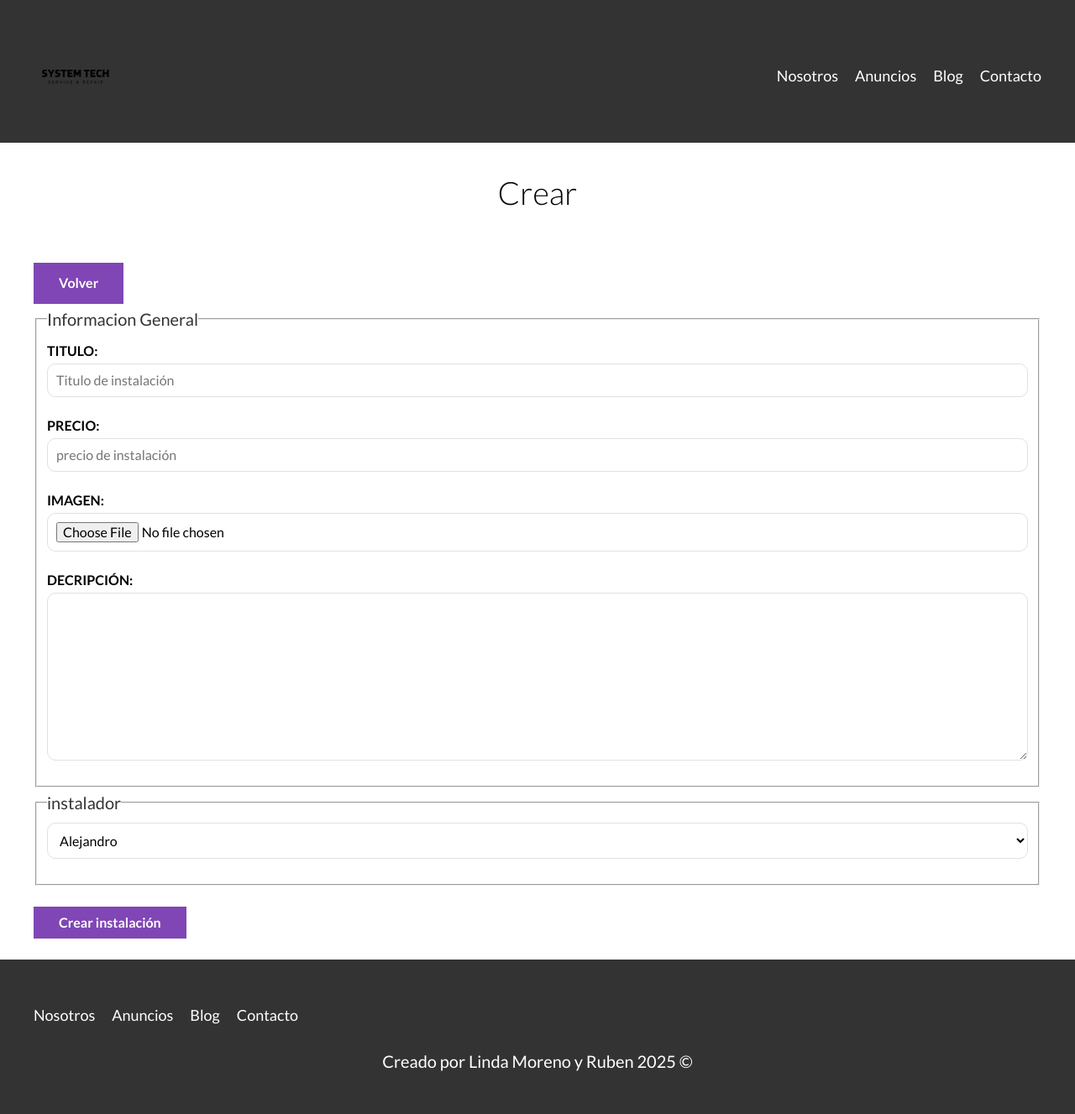
After one commit to AlejandroBel27/FinalAppweb, a PHP site: page /admin/instalaciones/crear.php in a window 1280 px wide. The commit adds this page. Shown: the whole page at 84% size. Run offline with PHP 8.4, Linux system fonts and the light colour scheme.

Commit message:
Creacion de formulario de creacion de instalacion para que el admin pueda crear instalaciones, falta terminar CRUD y conexion a BDA

```diff
--- /dev/null
+++ b/admin/instalaciones/crear.php
@@ -0,0 +1,44 @@
+<?php
+
+    require '../../includes/funciones.php';
+    incluirTemplate('header');
+?>
+
+    <main class="contenedor seccion">
+        <h1>Crear</h1>
+        <a href="/admin" class="boton boton-morado-inline-block">Volver</a>
+
+
+        <form class="formulario">
+
+            <fieldset>
+                <legend>
+                    Informacion General
+                </legend>
+                <label for="titulo">Titulo:</label>
+                <input type="text" id="titulo" placeholder="Titulo de instalación" required >
+                <label for="precio">Precio:</label>
+                <input type="number" id="precio" placeholder="precio de instalación" required>
+                <label for="imagen">Imagen:</label>
+                <input type="file" id="imagen" accept="image/jpeg , image/png" required>
+                <label for="decripcion" required>Decripción:</label>
+                <textarea id="descripcion"></textarea>
+
+            </fieldset>
+
+            <fieldset>
+                <legend>instalador</legend>
+                <select>
+                    <option value="1">Alejandro</option>
+                    <option value="2">Jesus</option>
+                </select>
+            </fieldset>
+
+            <input type="submit" value="Crear instalación" class="boton boton-morado-inline-block" >
+        </form>
+
+    </main>
+
+<?php
+    incluirTemplate('footer');
+?>
--- a/includes/templates/footer.php
+++ b/includes/templates/footer.php
@@ -11,7 +11,7 @@
         <p class="copyright">Creado por Linda Moreno y Ruben <?php echo date('Y'); ?> &copy;</p>
     </footer>
 
-    <script src="build/js/bundle.min.js"></script>
+    <script src="/build/js/bundle.min.js"></script>
 </body>
 
 </html>
--- a/includes/templates/header.php
+++ b/includes/templates/header.php
@@ -5,7 +5,7 @@
     <meta charset="UTF-8">
     <meta name="viewport" content="width=device-width, initial-scale=1.0">
     <title>Contacto</title>
-    <link rel="stylesheet" href="build/css/app.css">
+    <link rel="stylesheet" href="/build/css/app.css">
 </head>
 
 <body>
@@ -14,8 +14,12 @@
         <div class="contenedor contenido-header">
             <div class="barra">
                 <a href="/">
-                    <img src="build/img/Logo.svg" alt="">
+                    <img src="/build/img/Logo.svg" alt="">
                 </a>
+
+                <div class="mobile-menu">
+                    <img src="/build/img/barras.svg" alt="icono menu">
+                </div>
 
                 <nav class="navegacion">
                     <a href="nosotros.php">Nosotros</a>
--- a/src/scss/layout/_formularios.scss
+++ b/src/scss/layout/_formularios.scss
@@ -17,7 +17,7 @@
         display: block;
     }
 
-    input:not([type="submit"]),textarea{
+    input:not([type="submit"]),textarea,select{
         padding: 1rem;
         display: block;
         width: 100%;
```
Also changed, not shown: admin/index.php (added, +15 -0 lines), admin/instalaciones/actualizar.php (added, +13 -0 lines), admin/instalaciones/borrar.php (added, +13 -0 lines), base.php (added, +13 -0 lines), build/css/app.css, 1 other file.
